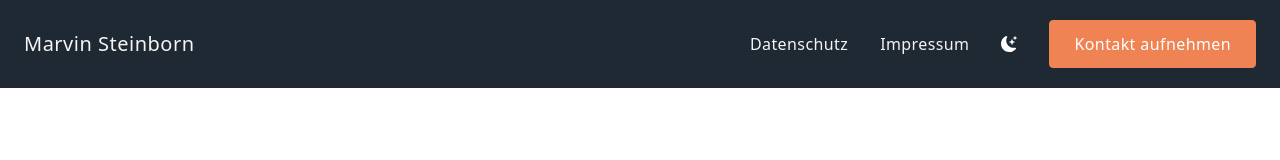
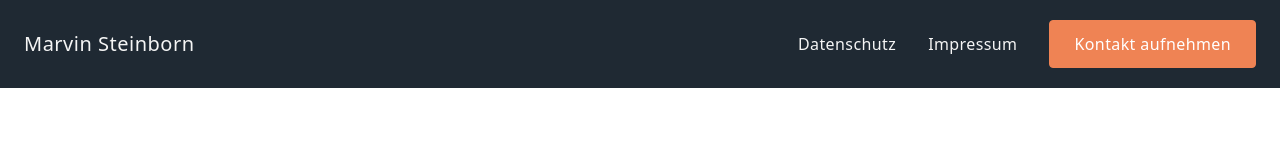
Before and after one commit to 36Kryptum/Portfolio, a Next.js app: page / in a window 1280 px wide. Shown: the top 160 px of the page. Built offline with nearby package versions, Linux system fonts and the light colour scheme.

Commit message:
removed dark mode

```diff
--- a/src/app/layout.js
+++ b/src/app/layout.js
@@ -2,7 +2,6 @@
 import './globals.css'
 import NavBar from '@/components/Navbar';
 import Footer from '@/components/Footer';
-import { Providers } from '@/components/Providers';
 
 export const metadata = {
   title: 'Marvin Steinborn Portfolio',
@@ -13,14 +12,11 @@ export default function RootLayout({ children }) {
   return (
     <html lang="de" suppressHydrationWarning>
       <body className='bg-white text-cool-grey-500 dark:bg-background-dark dark:text-white'>
-
-        <Providers>
           <NavBar/>
           <div className='relative'>
           {children}
           </div>
           <Footer/>
-        </Providers>
       </body>
     </html>
   )
--- a/src/components/Navbar.js
+++ b/src/components/Navbar.js
@@ -1,12 +1,9 @@
 "use client";
-import { BsFillMoonStarsFill } from 'react-icons/bs'
 import { useState } from 'react'
-import { useTheme } from "next-themes";
 
 export default function NavBar() {
 
   const [isMenuOpen, setIsMenuOpen] = useState(false);
-  const { systemTheme, theme, setTheme } = useTheme("dark")
   const handleClick = () => {
     document.getElementById('contact').scrollIntoView({behavior: 'smooth'});
   };
@@ -28,9 +25,7 @@ export default function NavBar() {
                                 Marvin Steinborn
                             </span>
 
-                        </a>
-                        <BsFillMoonStarsFill onClick={() => theme == "dark"? setTheme('light'): setTheme("dark")} className='cursor-pointer ml-8 dark:fill-primary text-white lg:hidden' />
-                    </div>
+                        </a> </div>
                     <ul className="flex items-center hidden space-x-8 lg:flex">
                         <li>
                             <a
@@ -51,9 +46,6 @@ export default function NavBar() {
                             >
                                 Impressum
                             </a>
-                        </li>
-                        <li>
-                            <BsFillMoonStarsFill onClick={() => theme == "dark"? setTheme('light'): setTheme("dark")} className='cursor-pointer text-white dark:fill-primary' />
                         </li>
                         <li>
                             <a
```
